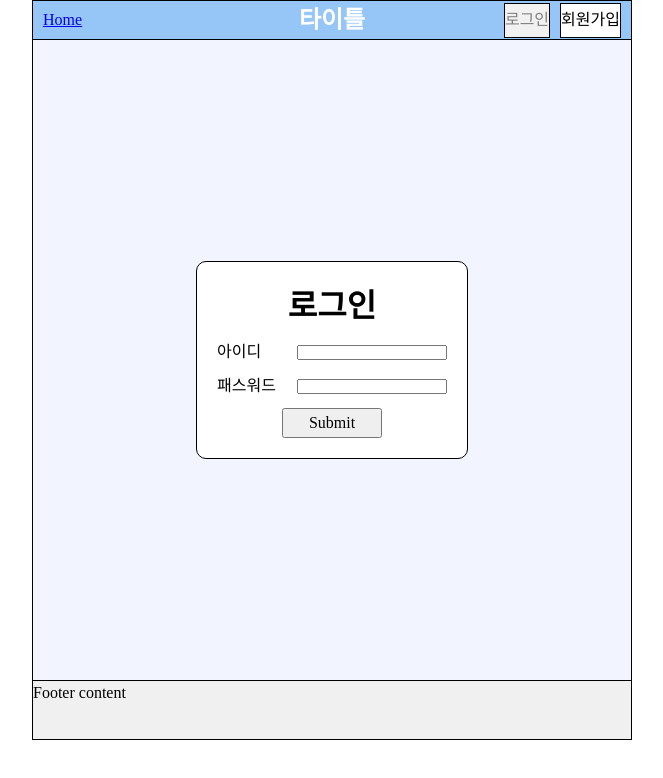
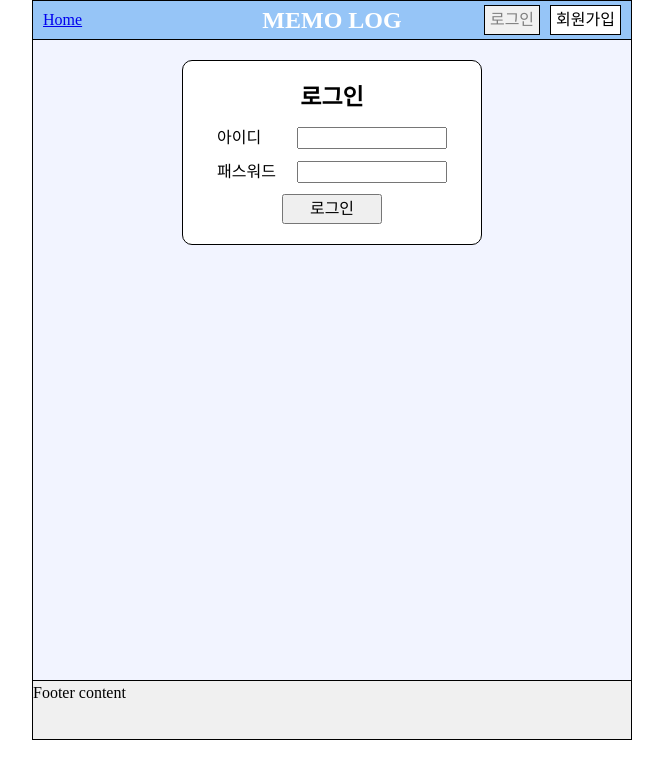
Before and after one commit to memomou/memo_frontend, a React (Create React App) app: page /login in a window 1280 px wide. Shown: the top 778 px of the page, without its empty margins (308-971 px from the left). Built offline with nearby package versions, Linux system fonts and the light colour scheme; no server answers.

Commit message:
Fix: 로그인/회원가입 폼 CSS 수정

```diff
--- a/src/components/Form.style.ts
+++ b/src/components/Form.style.ts
@@ -7,9 +7,14 @@ const CenterForm = styled.form<TextProps>`
   align-items: center;
   gap: 10px;
   padding: 20px;
+  margin: 20px;
   border: 1px solid black;
   border-radius: 10px;
   background-color: white;
+  width: ${(props) => props.$width ?? "300px"};
+  h1 {
+    font-size: 23px;
+  }
   label {
     display: flex;
     align-items: center;
@@ -18,8 +23,9 @@ const CenterForm = styled.form<TextProps>`
     }
     input {
       background-color: ${(props) => props.$bgColor};
-      height: ${(props) => props.$height ?? "15px"};
+      height: ${(props) => props.$height ?? "22px"};
       width: ${(props) => props.$width ?? "150px"};
+      font-size: ${(props) => props.$fontSize ?? "13px"};
     }
   }
   button {
--- a/src/components/Text.tsx
+++ b/src/components/Text.tsx
@@ -4,6 +4,7 @@ interface TextProps {
   $bgColor?: string;
   $width?: string;
   $height?: string;
+  $fontSize?: string;
 }
 
 interface RadiusTextProps extends TextProps {
--- a/src/views/Body.tsx
+++ b/src/views/Body.tsx
@@ -3,6 +3,7 @@ import { BrowserRouter as Router, Route, Routes } from "react-router-dom";
 import Root from "./pages/Root";
 import LoginPage from "./pages/LoginPage";
 import SignupPage from "./pages/SignUpPage";
+import PosterPostPage from "./pages/PosterPostPage";
 
 const Container = styled.div`
   display: flex;
@@ -20,6 +21,7 @@ function Body() {
           <Route path="/" element={<Root/>} />
           <Route path="/login" element={<LoginPage/>} />
           <Route path="/signup" element={<SignupPage/>} />
+          <Route path="/post/new" element={<PosterPostPage/>} />
         </Routes>
     </Container>
   );
--- a/src/views/Header.style.ts
+++ b/src/views/Header.style.ts
@@ -77,7 +77,8 @@ export const Action = styled.div`
 `;
 
 export const StyledBase = css<StyledProps>`
-  height: 35px;
+  height: 30px;
+  padding: 0 5px;
   text-decoration: none;
   cursor: ${(props) => (props.selected ? "not-allowed" : "pointer")};
   pointer-events: ${(props) => (props.selected ? "none" : "auto")};
--- a/src/views/Header.tsx
+++ b/src/views/Header.tsx
@@ -64,7 +64,7 @@ function Header() {
   return (
     <Container>
       <HomeButton to="/">Home</HomeButton>
-      <Title>타이틀</Title>
+      <Title>MEMO LOG</Title>
       <Action>
         {user ? (
           <>
--- a/src/views/pages/LoginPage.tsx
+++ b/src/views/pages/LoginPage.tsx
@@ -6,14 +6,7 @@ import CenterForm from "../../components/Form.style";
 import { useRecoilValue, useSetRecoilState } from "recoil";
 import { userAtom } from "../../components/atom/atoms";
 import { useNavigate } from "react-router-dom";
-const Styled = styled.div`
-  display: flex;
-  align-items: center;
-  justify-content: center;
-  height: 100%;
-  flex: 1;
-  background-color: ${(props) => props.theme.ContentbgColor};
-`;
+import { Styled } from "./authPage.style";
 
 function LoginPage(props: any) {
   const [email, setEmail] = useState('');
@@ -62,7 +55,7 @@ function LoginPage(props: any) {
             onChange={(e) => setPassword(e.target.value)}
           />
         </label>
-        <button type="submit">Submit</button>
+        <button type="submit">로그인</button>
       </CenterForm>
     </Styled>
   );
--- a/src/views/pages/SignUpPage.tsx
+++ b/src/views/pages/SignUpPage.tsx
@@ -3,18 +3,17 @@ import { useState } from "react";
 import axios from "axios";
 import config from "../../config";
 import CenterForm from "../../components/Form.style";
-const Styled = styled.div`
-  display: flex;
-  align-items: center;
-  justify-content: center;
-  flex: 1;
-  background-color: ${(props) => props.theme.ContentbgColor};
-`;
+import { Styled } from "./authPage.style";
+import { useSetRecoilState } from "recoil";
+import { useNavigate } from "react-router-dom";
+import { userAtom } from "../../components/atom/atoms";
 
 function SignupPage(props: any) {
   const [email, setEmail] = useState("");
   const [nickname, setNickname] = useState("");
   const [password, setPassword] = useState("");
+  const setUser = useSetRecoilState(userAtom);
+  const navigate = useNavigate();
 
   const handleSubmit = async (event: React.FormEvent) => {
     event.preventDefault();
@@ -25,7 +24,11 @@ function SignupPage(props: any) {
         password,
         nickname,
       });
-      console.log('Login Successful:', response.data);
+      console.log('회원가입 완료:', response.data);
+      setUser({...response.data.user});
+      localStorage.setItem('accessToken', response.data.token.accessToken);
+      localStorage.setItem('refreshToken', response.data.token.refreshToken);
+      navigate('/');
     } catch (error) {
       console.error("Login Failed:", error);
     }
--- /dev/null
+++ b/src/views/pages/authPage.style.ts
@@ -0,0 +1,10 @@
+import styled from "styled-components";
+
+export const Styled = styled.div`
+  display: flex;
+  align-items: flex-start;
+  justify-content: center;
+  height: 100%;
+  flex: 1;
+  background-color: ${(props) => props.theme.ContentbgColor};
+`;
```
